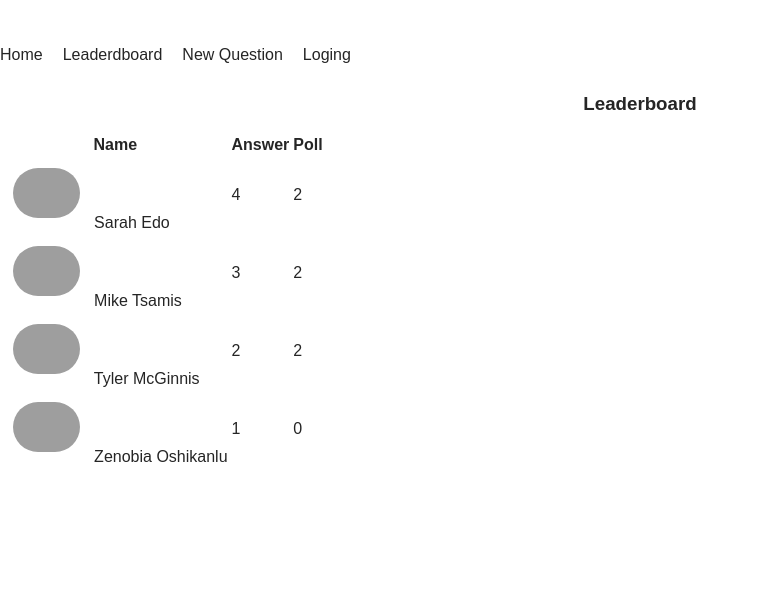
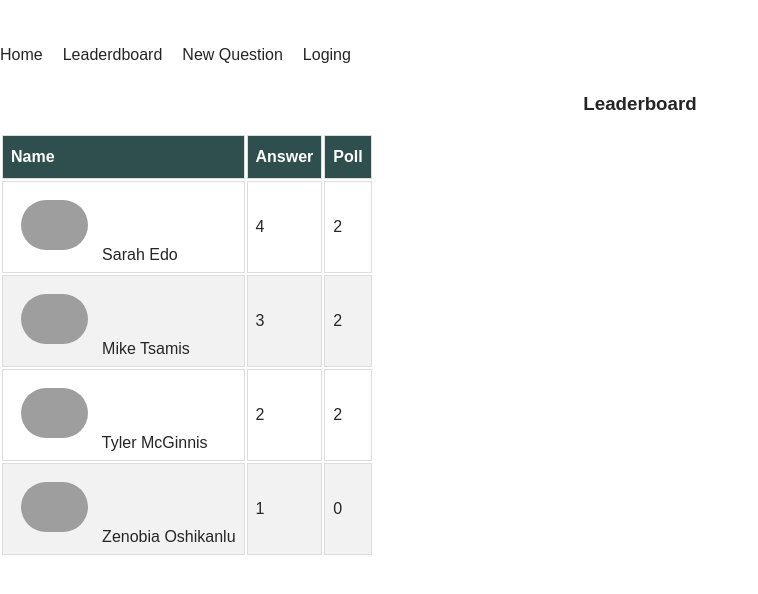
Before and after one commit to elyami600/Employee-Polls, a React (Create React App) app: page /leaderdoard in a window 1280 px wide. Shown: the top 594 px of the page, without its empty margins (0-758 px from the left). Built offline with nearby package versions, Linux system fonts and the light colour scheme; grey boxes are pictures that could not be loaded.

Commit message:
added depencies and component

```diff
--- a/src/components/Login.js
+++ b/src/components/Login.js
@@ -1,18 +1,19 @@
 import { useState } from "react";
 import { connect } from "react-redux";
 import { setAuthedUser } from "../actions/authedUser";
-import { useNavigate } from "react-router";
+import {Navigate, useNavigate } from "react-router";
 
 
 
 
-const LogingPage = ({  dispatch , users }) => {
+const LogingPage = ({  dispatch , users , loggedIn}) => {
     console.log("Longing page ", users)
     const navigate = useNavigate()
     const [success, setSuccess] = useState(false);
     const [error, setError] = useState(false);
     const [username, setUsername] = useState('');
     const [password, setPassword] = useState('');
+
 
     const handleUsername= (e) => {
         e.preventDefault()
@@ -68,6 +69,7 @@ const LogingPage = ({  dispatch , users }) => {
                     <input
                         data-testid="email-input"
                         type="text"
+                       // type="password"
                         placeholder="password..."
                         value={password}
                         onChange={handlePassword}
@@ -83,11 +85,10 @@ const LogingPage = ({  dispatch , users }) => {
         </div>
     )
 }
-const mapStateToProps = ({ users }) => {
+const mapStateToProps = ({ users , authedUser}) => {
     return {
-        //users,
-
        users : Object.values(users),
+       loggedIn: !!authedUser,
      }
 }
 export default connect(mapStateToProps)(LogingPage);
--- a/src/components/PollAnswer.js
+++ b/src/components/PollAnswer.js
@@ -17,10 +17,8 @@ const withRouter = (Component) => {
 
 
 const PollAnswer = (props) => {
-  //const navigate = useNavigate()
+  console.log("Poll answer ", props)
 
-  console.log("Poll answer ", props)
-//const { name, avatar, optionOneText , optionTwoText } = props
   const { dispatch, id, users,authedUser, questions } = props;
   const question = questions[id];
   const avatar   = users[question.author].avatarURL
@@ -29,25 +27,20 @@ const PollAnswer = (props) => {
   const voteOptioneOne = questions[id].optionOne.votes.includes(authedUser)
   const voteOptioneTwo = questions[id].optionTwo.votes.includes(authedUser)
   const hasVoted = voteOptioneOne || voteOptioneTwo;
-  console.log("voteOptioneOne" ,  voteOptioneOne)
-  console.log("voteOptioneTwo" ,  voteOptioneTwo)
+
+  // const percentage = (value / total) * 100;
+  // const value = Math.floor(Math.random() * 100);
+
 
   const handleOptioneOne = (e) => {
     e.preventDefault()
     dispatch(handleAddQuestionAnswer(id, "optionOne"));
-    //navigate("/leaderdoard");
   }
 
   const handleOptioneTwo = (e) => {
     e.preventDefault()
     dispatch(handleAddQuestionAnswer(id, "optionTwo"))
-   // navigate("/");
   }
-
-  // const handleBackHome = (e) => {
-  //   e.preventDefault();
-  //
-  // };
 
   return (
     <div className="center">
@@ -68,12 +61,14 @@ const PollAnswer = (props) => {
 
           </div>
         ) : (
-          <div className="bar_percent">
-            <br></br>
+          <div>
+           <div className="progress-bar">
+              <div className="progress-bar-completed" style={{ width: `${(4 / 8) * 100}%` }}>
+              </div>
+          </div>
+          </div>
 
-            <h1>You already voted</h1>
 
-          </div>
         )}
 
       </div>
@@ -84,11 +79,6 @@ const PollAnswer = (props) => {
 const mapStateToProps = ({ authedUser, users, questions,}, props) => {
   const { id }= props.router.params;
 
-  // const name  = users[questions[id].author].name
-  // const avatar = users[questions[id].author].avatarURL
-  // const optionOneText = questions[id].optionOne.text
-  // const optionTwoText = questions[id].optionTwo.text
-
   return {
     id,
     users,
--- a/src/components/Question.js
+++ b/src/components/Question.js
@@ -1,18 +1,25 @@
 import { connect } from "react-redux"
 import { formatDate, formatQuestion } from "../utils/helper"
+import { useNavigate } from "react-router"
 
 
 const Questions = (props) => {
+    const navigate = useNavigate();
+
+    if(props.questions === null) {
+        return <div>This question doesn't exist.</div>
+    }
     console.log("Questions props ", props)
     const {id, name, avatar, timestamp } = props.question
 
     const toParent = (e, id) => {
         e.preventDefault();
+        navigate(`/question/${id}`);
 
     }
     return (
         <div className="question">
-            <img src={avatar} alt={`${name}`} className="avatar" />
+            <img src={avatar} alt={`Avar of ${name}`} className="avatar" />
             <div className="question-info">
                 <div>
                     <span>{name}</span>
--- a/src/index.css
+++ b/src/index.css
@@ -140,3 +140,69 @@ li {
   font-size: 20px;
   color: #c3392a;
 }
+
+#customers {
+  font-family: Arial, Helvetica, sans-serif;
+  border-collapse: collapse;
+  width: 100%;
+
+}
+
+#customers {
+  font-family: Arial, Helvetica, sans-serif;
+  border-collapse: collapse;
+  width: 100%;
+
+}
+
+#customers td, #customers th {
+  border: 1px solid #ddd;
+  padding: 8px;
+  color-interpolation-filters: linearRGB;
+
+}
+
+#customers tr:nth-child(even){background-color: #f2f2f2;}
+
+#customers tr:hover {background-color: #ddd;}
+
+#customers th {
+  padding-top: 12px;
+  padding-bottom: 12px;
+  text-align: left;
+  background-color: darkslategray;
+  color: white;
+}
+
+input[type=text] {
+font-size: 14px;
+border-radius: 6px;
+line-height: 1.5;
+padding: 5px 10px;
+transition: box-shadow 100ms ease-in, border 100ms ease-in, background-color 100ms ease-in;
+border: 2px solid #dee1e2;
+color: rgb(14, 14, 16);
+background: #dee1e2;
+display: block;
+height: 36px;
+}
+
+input[type=text] :hover {
+    border-color: #ccc;
+}
+input[type=text] :focus{
+    border-color: #9147ff;
+    background: #fff;
+}
+
+
+.progress-bar {
+  width: 25%;
+  background-color: #eee;
+}
+
+.progress-bar-completed {
+  height: px;
+  background-color: rgb(245, 255, 47);
+  transition: width 0.5s ease-in-out;
+}
```
Also changed, not shown: package.json (+8 -2 lines), src/components/PrivateRoute.js (added, +13 -0 lines), 2 other files (tests, documents, lock files or other folders).
